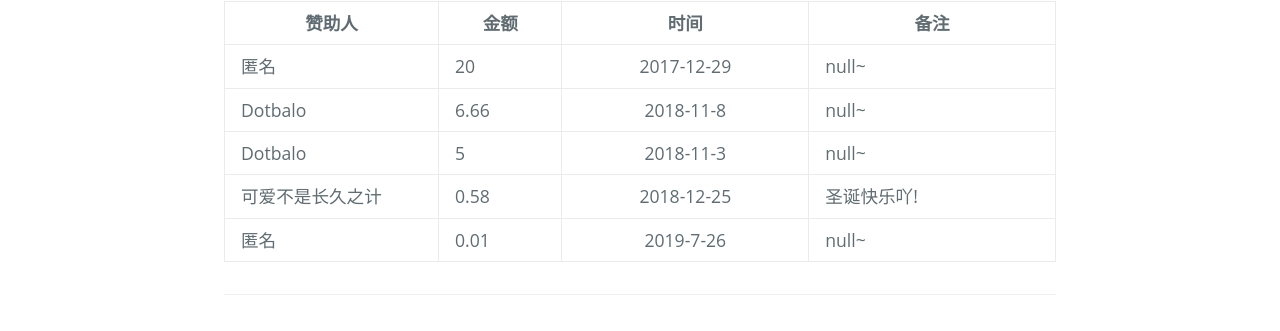
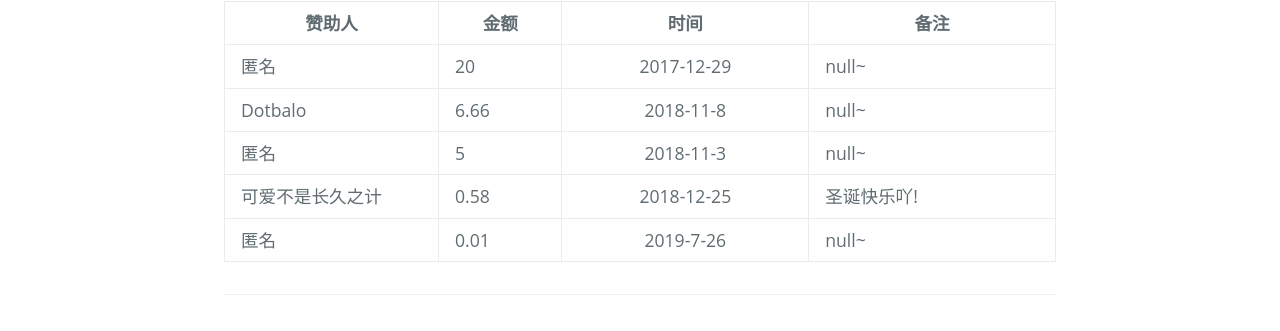
Before and after one commit to link9596/qwq, a Jekyll site: the page built from about.md, in a window 1280 px wide and 900 px high, scrolled down 3386 px. Shown: the part 453-784 px from the top of the window. Built offline with Jekyll 4.4.1, drawn with Linux system fonts in a browser that asks for light colours; some web fonts are replaced; comment, search, counter and statistics services are not loaded.

Commit message:
Update donate.yml

```diff
--- a/_data/donate.yml
+++ b/_data/donate.yml
@@ -8,7 +8,7 @@
   time: 2018-11-8
   remark: null~
 
-- name: Dotbalo
+- name: 匿名
   money: 5
   time: 2018-11-3
   remark: null~
```
